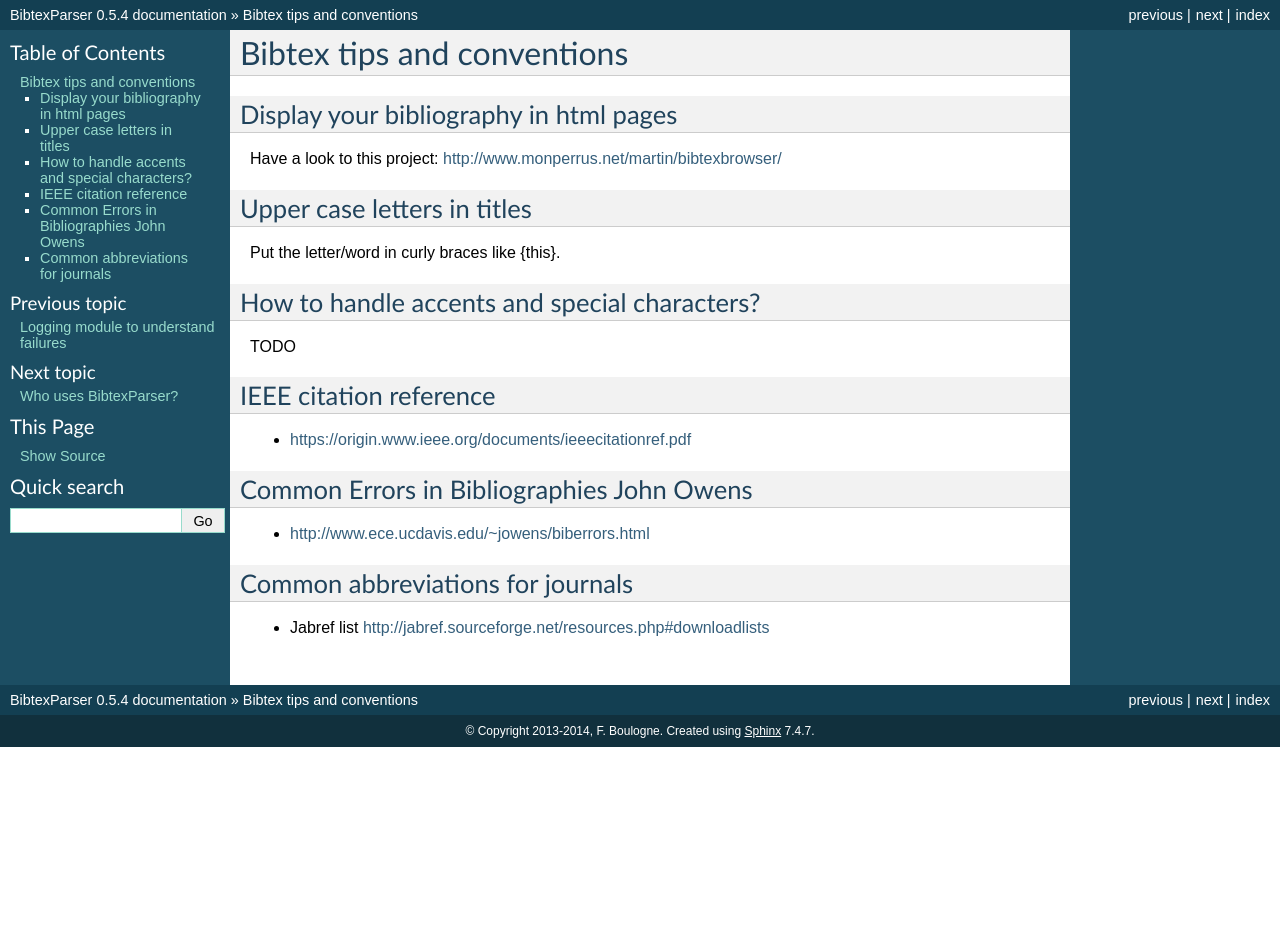
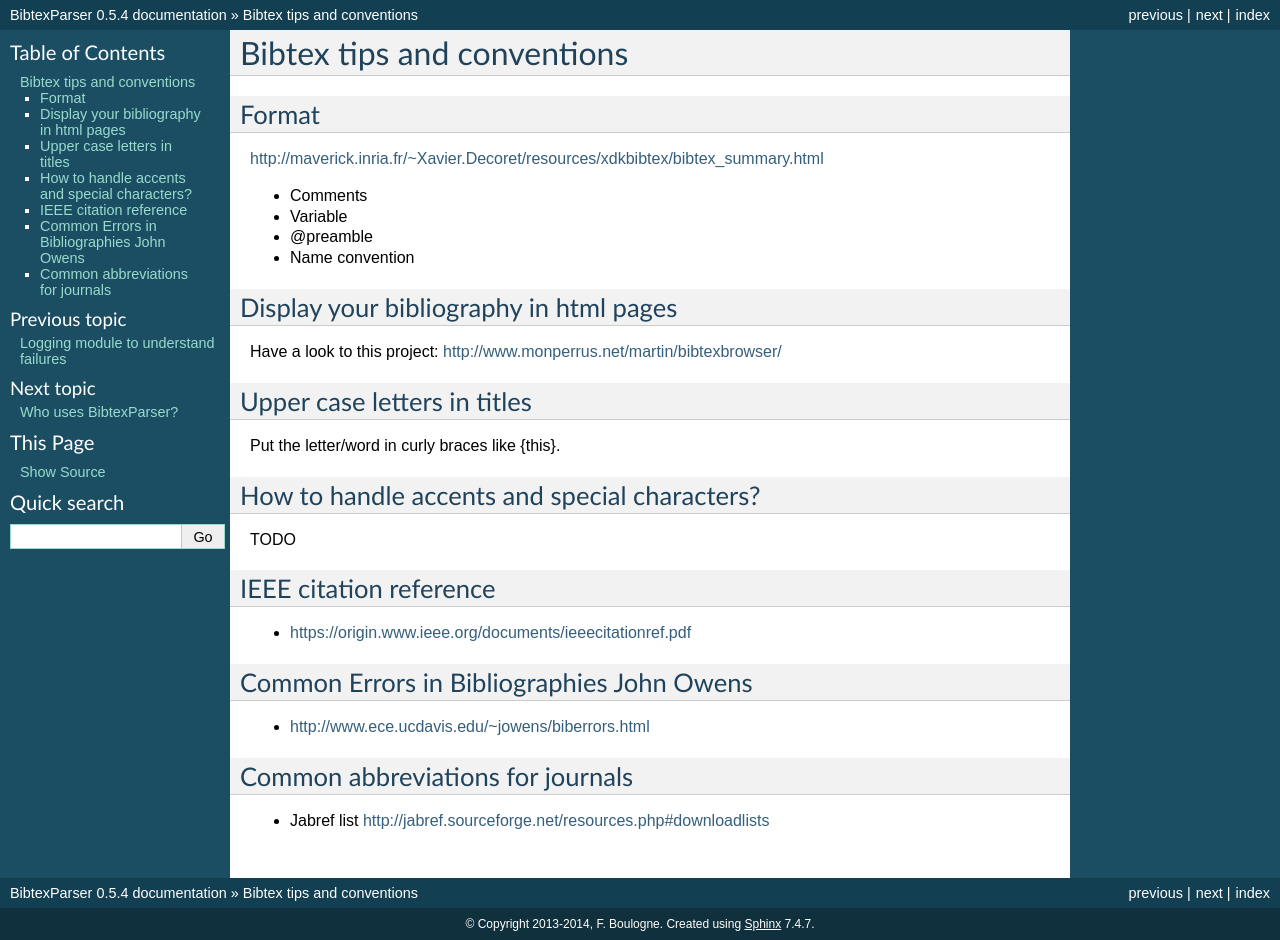
Before and after one commit to sciunto-org/python-bibtexparser, a Sphinx documentation site: the page built from docs/source/bibtex_conv.rst, in a window 1280 px wide. Built offline with Sphinx 7.4.7, drawn with Linux system fonts in a browser that asks for light colours; before the commit the page ends 900 px from its top, so only the background shows below that.

Commit message:
add link

```diff
--- a/docs/source/bibtex_conv.rst
+++ b/docs/source/bibtex_conv.rst
@@ -1,5 +1,15 @@
 Bibtex tips and conventions
 ===========================
+
+Format
+------
+
+http://maverick.inria.fr/~Xavier.Decoret/resources/xdkbibtex/bibtex_summary.html
+
+* Comments
+* Variable
+* @preamble
+* Name convention
 
 Display your bibliography in html pages
 ---------------------------------------
```
